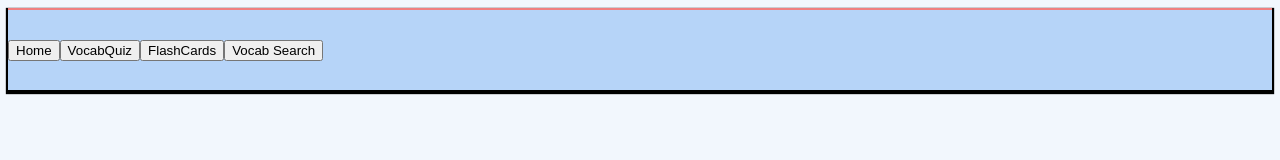
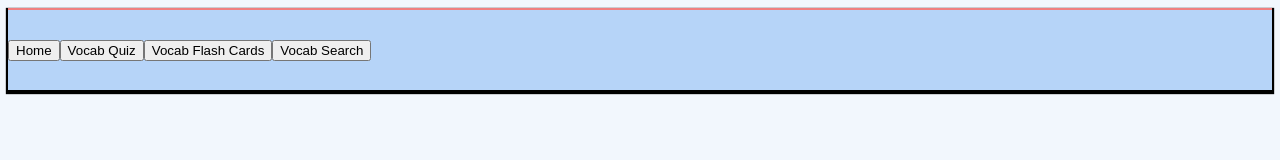
Before and after one commit to nitrogendragon/KanpekiStudy, a React (Create React App) app in the folder ksreact/: page / in a window 1280 px wide. Shown: the top 160 px of the page. Built offline with nearby package versions, Linux system fonts and the light colour scheme.

Commit message:
Changed Navigation setup so it uses NavButton components instead of pure hardcore html

```diff
--- /dev/null
+++ b/ksreact/src/Components/Navigation/NavButton.js
@@ -0,0 +1,9 @@
+import React from 'react'
+
+export default function NavButton(props) {
+    return (
+        <button onClick={() => props.history.push(props.address)} value = {props.address.toString()}>
+            {props.buttonText}
+        </button>
+    )
+}
--- a/ksreact/src/Components/Navigation/Navigation.js
+++ b/ksreact/src/Components/Navigation/Navigation.js
@@ -1,22 +1,14 @@
 import React from 'react'
 import{} from 'react-router-dom'
+import NavButton from './NavButton'
 export default function Navigation(props) {
 
     return (
     <div className='header-nav'>
-        <button onClick={() => props.history.push('/Home')} value = "/Home">
-            Home
-        </button>
-        <button onClick={() => props.history.push('/VocabQuiz')} value = "/VocabQuiz">
-            VocabQuiz
-        </button>
-        <button onClick={() => props.history.push('/VocabFlashCards')} value = "/VocabFlashCards">
-            FlashCards
-        </button>
-        <button onClick={() => props.history.push('/VocabSearch')} value = "/VocabSearch">
-            Vocab Search
-        </button>
-
+        <NavButton history = {props.history} address = '/Home' buttonText = "Home" />
+        <NavButton history = {props.history} address = '/VocabQuiz' buttonText = "Vocab Quiz" />
+        <NavButton history = {props.history} address = '/VocabFlashCards' buttonText = "Vocab Flash Cards " />
+        <NavButton history = {props.history} address = '/VocabSearch' buttonText = "Vocab Search " />
     </div>
     )
 }
```
